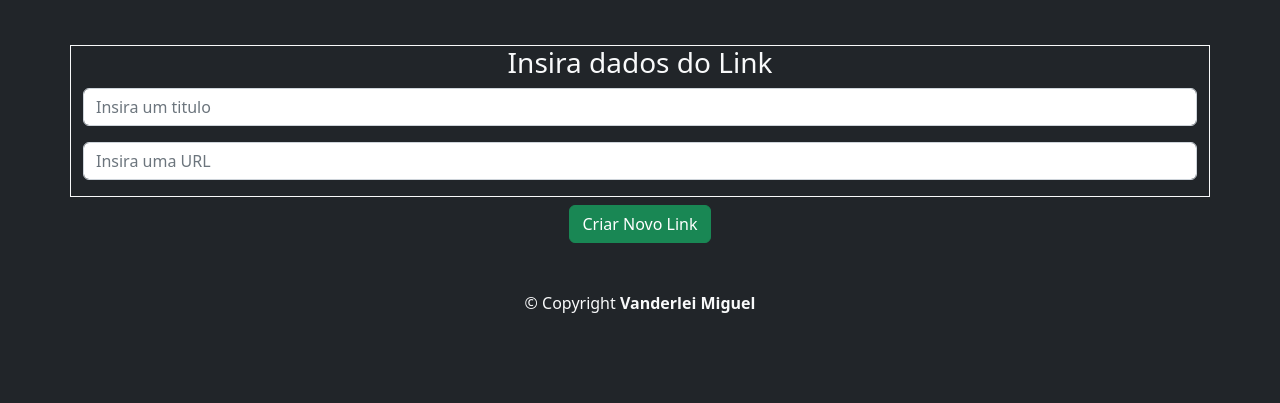
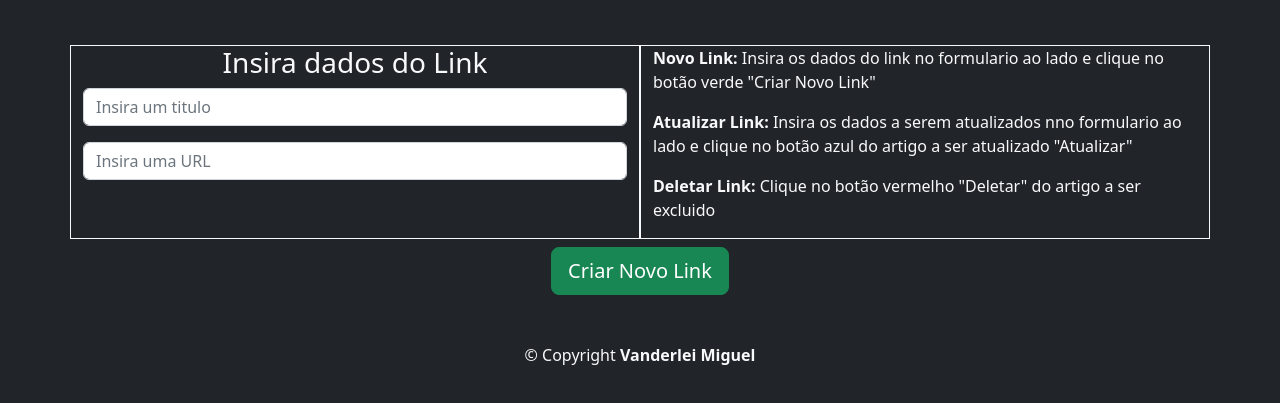
Before and after one commit to vanderleimiguel/links-tech-frontend, a website: page index.html in a window 1280 px wide. Shown: the part 113-516 px from the top of the page. Drawn offline with nearby package versions, Linux system fonts and the light colour scheme; no server answers.

Commit message:
create button visit

```diff
--- a/index.html
+++ b/index.html
@@ -27,7 +27,7 @@
 
       <section class="container bg-dark">
         <div class="row">
-          <div class="col-md-12 text-center border border-light">
+          <div class="col-md-6 text-center border border-light">
             <form id="create">
               <div class="mb-3">
                 <h3 class="text-center text-light">Insira dados do Link</h3>
@@ -46,12 +46,27 @@
               </div>
             </form>
           </div>
+          <div class="col-md-6 border border-light text-light">
+            <p>
+              <strong>Novo Link: </strong>Insira os dados do link no formulario
+              ao lado e clique no botão verde "Criar Novo Link"
+            </p>
+            <p>
+              <strong>Atualizar Link: </strong>Insira os dados a serem
+              atualizados nno formulario ao lado e clique no botão azul do
+              artigo a ser atualizado "Atualizar"
+            </p>
+            <p>
+              <strong>Deletar Link: </strong>Clique no botão vermelho "Deletar"
+              do artigo a ser excluido
+            </p>
+          </div>
         </div>
       </section>
 
       <div class="row">
         <div class="col-md-12 pt-2 text-center">
-          <button class="btn btn-success" id="btn-create">
+          <button class="btn btn-success btn-lg" id="btn-create">
             Criar Novo Link
           </button>
         </div>
--- a/static/js/script.js
+++ b/static/js/script.js
@@ -23,6 +23,7 @@ function btnUpdate() {
     buttonUpdate.addEventListener('click', () => {
       const textUpdate = buttonUpdate.parentElement.innerText.split('ID: ')
       const text2Update = textUpdate[1]
+        .replace('Visitar', '')
         .replace('Deletar', '')
         .replace('Atualizar', '')
         .trim()
@@ -50,6 +51,7 @@ function btnDelete() {
     buttonDelete.addEventListener('click', () => {
       const textDelete = buttonDelete.parentNode.innerText.split('ID: ')
       const text2Delete = textDelete[1]
+        .replace('Visitar', '')
         .replace('Deletar', '')
         .replace('Atualizar', '')
         .trim()
@@ -81,7 +83,8 @@ function getAllLinks() {
                   </a
                   <div class="row">
                     <div class="col-md-12 pt-2 text-center">
-                    <p class="card-title">ID: ${id}</p>
+                      <p class="card-title">ID: ${id}</p>
+                      <a class="btn btn-secondary" target="_blank" href=${url}>Visitar</a>
                       <button onclick="btnUpdate()" class="btn btn-primary" id="btn-update">Atualizar</button>
                       <button onclick="btnDelete()" class="btn btn-danger" id="btn-delete">Deletar</button>
                     </div>
```
